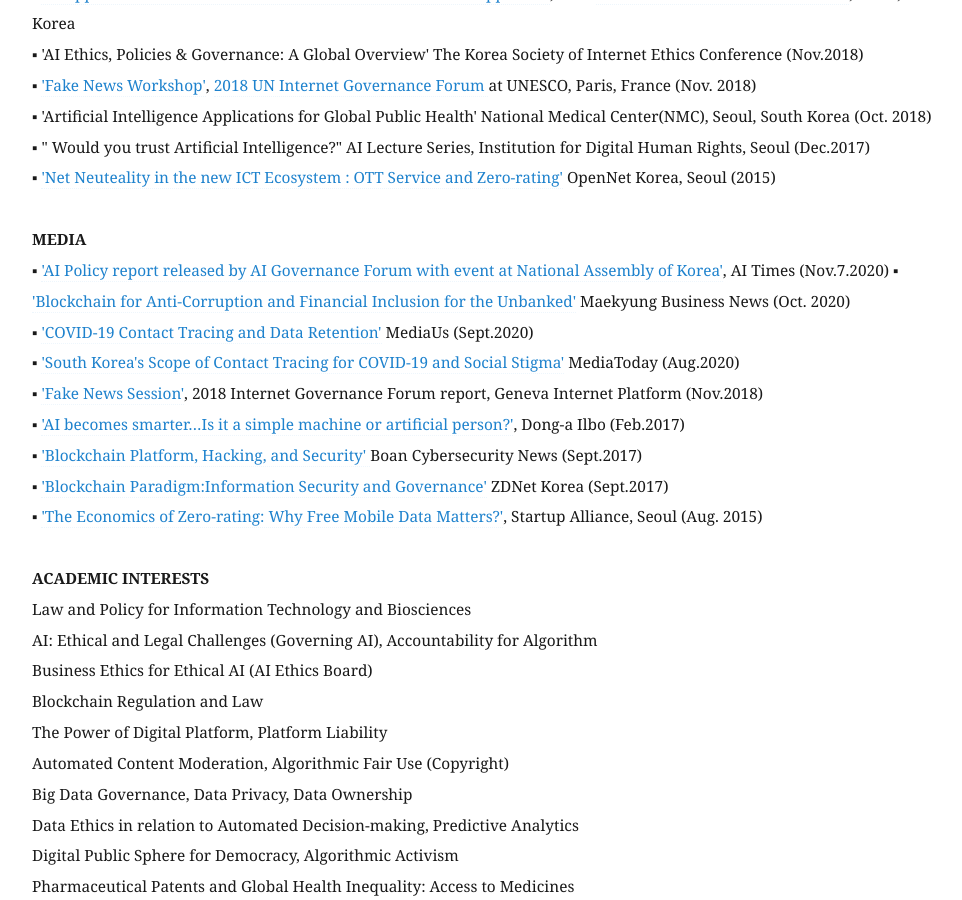
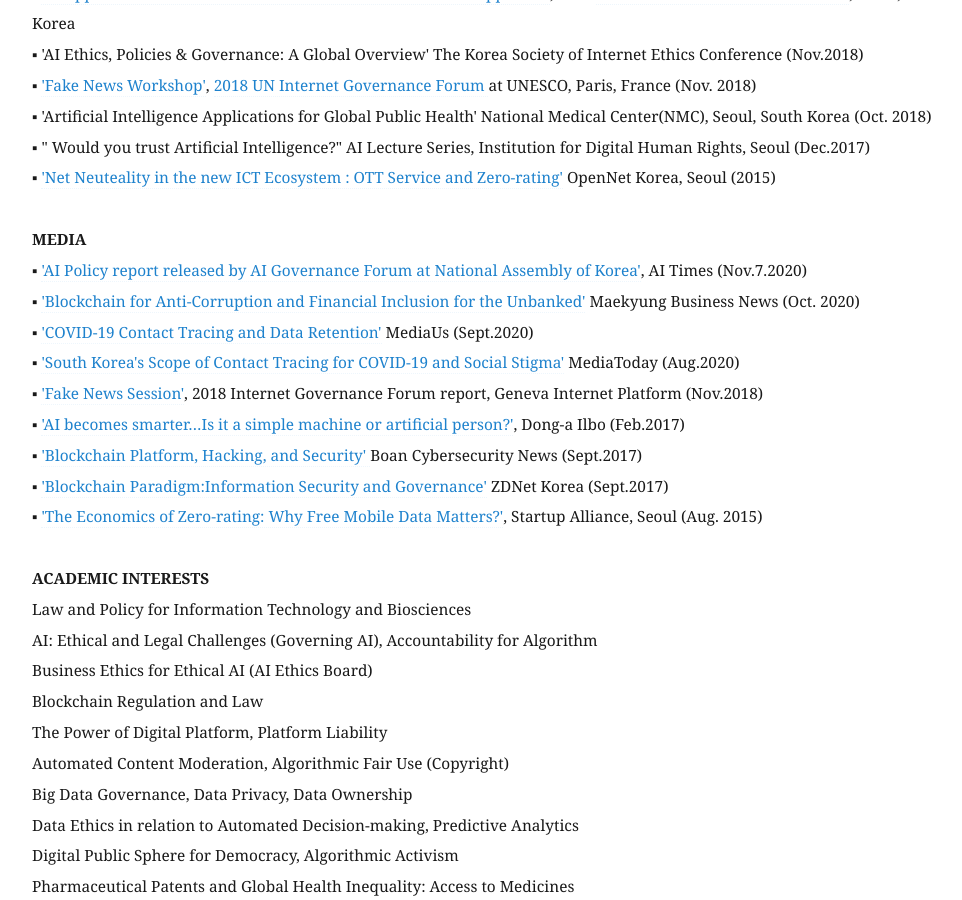
Before and after one commit to eunchangchoi/eunchangchoi.github.io, a Jekyll site: the page built from index.md, in a window 1280 px wide and 900 px high, scrolled down 3531 px. Shown: the whole window, without its empty margins (68-1030 px from the left). Built offline with Jekyll 4.4.1, drawn with Linux system fonts in a browser that asks for light colours.

Commit message:
Update index.md

```diff
--- a/index.md
+++ b/index.md
@@ -75,7 +75,7 @@
 ▪ <a href="https://opennet.or.kr/wp-content/uploads/2015/08/발표자료-Net-Neutrality-OTT-Zero-ratinghandout-2015812-.pdf">'Net Neuteality in the new ICT Ecosystem : OTT Service and Zero-rating'</a> OpenNet Korea, Seoul (2015) <br>
   <br>
  <strong> MEDIA </strong> <br>
-▪ <a href="http://www.aitimes.com/news/articleView.html?idxno=133368"> 'AI Policy report released by AI Governance Forum with event at National Assembly of Korea'</a>, AI Times (Nov.7.2020)
+▪ <a href="http://www.aitimes.com/news/articleView.html?idxno=133368"> 'AI Policy report released by AI Governance Forum at National Assembly of Korea'</a>, AI Times (Nov.7.2020)<br>
 ▪ <a href="https://www.mk.co.kr/news/economy/view/2020/10/1097127/">'Blockchain for Anti-Corruption and Financial Inclusion for the Unbanked'</a> Maekyung Business News (Oct. 2020)<br>
 ▪ <a href="http://www.mediaus.co.kr/news/articleView.html?idxno=192351"> 'COVID-19 Contact Tracing and Data Retention'</a> MediaUs (Sept.2020) <br>
 ▪ <a href="http://www.mediatoday.co.kr/news/articleView.html?idxno=208888">'South Korea's Scope of Contact Tracing for COVID-19 and Social Stigma'</a> MediaToday (Aug.2020)  <br>
```
